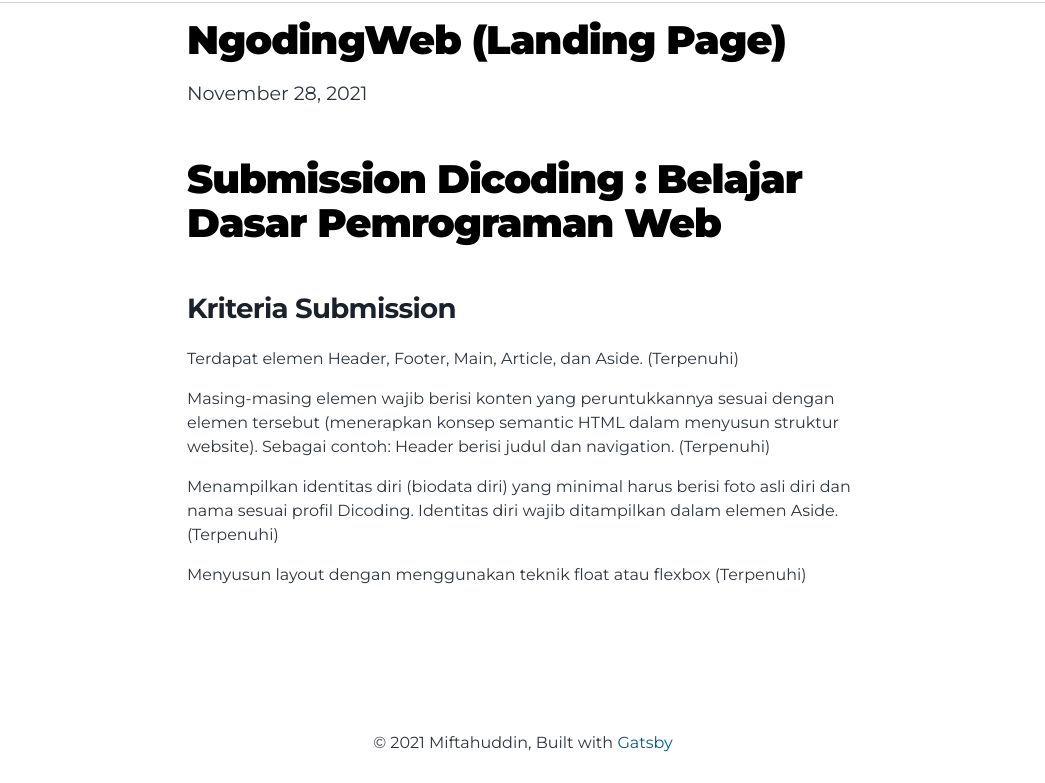
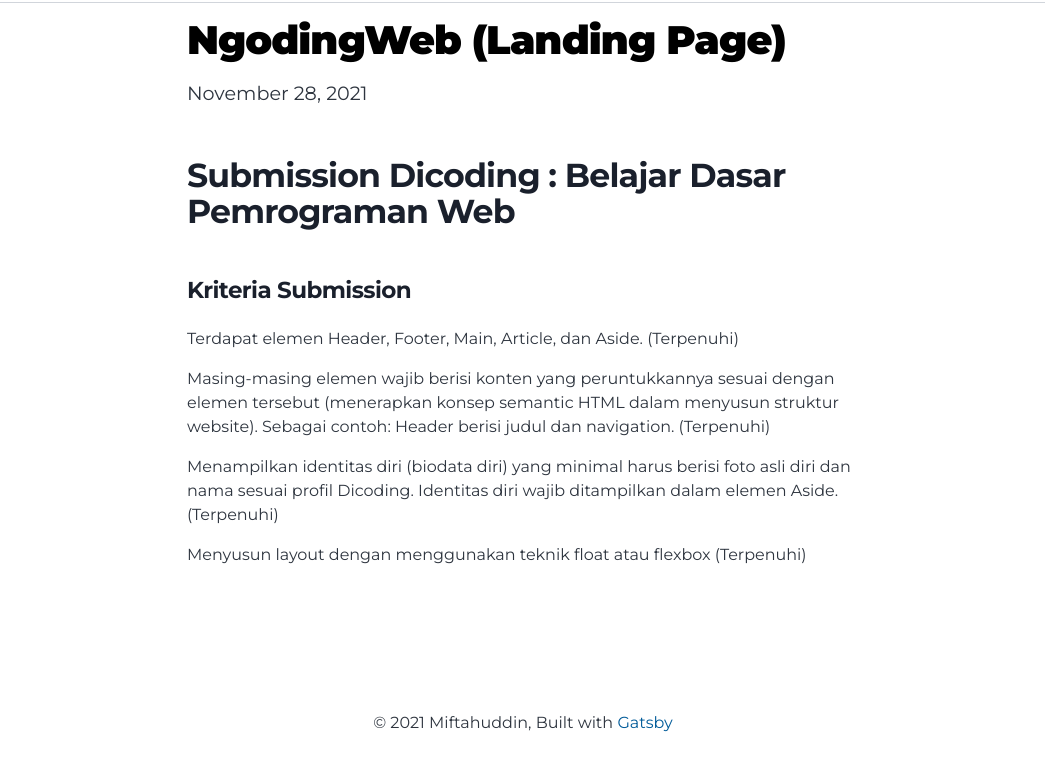
Before and after one commit to mifta17/miftahuddin-site, a Gatsby site: page /ngodingweb-landing-page/ in a window 1280 px wide. Shown: the part 66-849 px from the top of the page, without its empty margins (117-1162 px from the left). Built offline with nearby package versions, Linux system fonts and the light colour scheme; Gatsby itself is replaced by a stand-in of ours.

Commit message:
Update Project “ngodingweb-landing-page/index”

```diff
--- a/content/project/ngodingweb-landing-page/index.md
+++ b/content/project/ngodingweb-landing-page/index.md
@@ -7,9 +7,9 @@ github: https://github.com/Miftahuddin-cod/dicoding-belajar-dasar-pemrograman-we
 demo: https://ngodingweb.netlify.app/
 description: Submission Dicoding Belajar Dasar Pemrograman Web
 ---
-# Submission Dicoding : Belajar Dasar Pemrograman Web
+## Submission Dicoding : Belajar Dasar Pemrograman Web
 
-### [](https://github.com/Miftahuddin-cod/dicoding-belajar-dasar-pemrograman-web#kriteria-submission)Kriteria Submission
+#### Kriteria Submission
 
 * Terdapat elemen Header, Footer, Main, Article, dan Aside. (Terpenuhi)
 * Masing-masing elemen wajib berisi konten yang peruntukkannya sesuai dengan elemen tersebut (menerapkan konsep semantic HTML dalam menyusun struktur website). Sebagai contoh: Header berisi judul dan navigation. (Terpenuhi)
```
